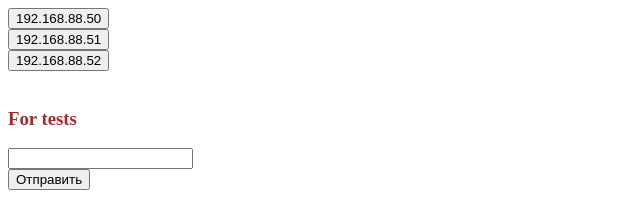
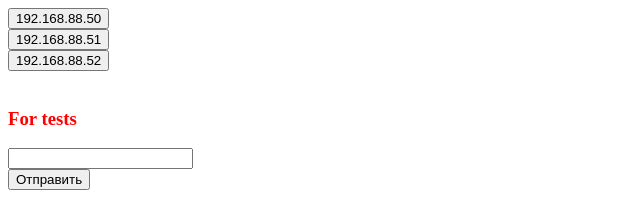
Before and after one commit to Poly4kaer/LXILAB-FRONT, a Vue app: page / in a window 1280 px wide. Shown: the top 198 px of the page, without its empty margins (0-640 px from the left). Built offline with nearby package versions, Linux system fonts and the light colour scheme; no server answers.

Commit message:
css form for test

```diff
--- a/src/components/FormForTest.vue
+++ b/src/components/FormForTest.vue
@@ -39,6 +39,6 @@ export default {
 <style>
 .header {
 font-weight: bold;
-color: brown;
+color: red;
 }
 </style>
```
